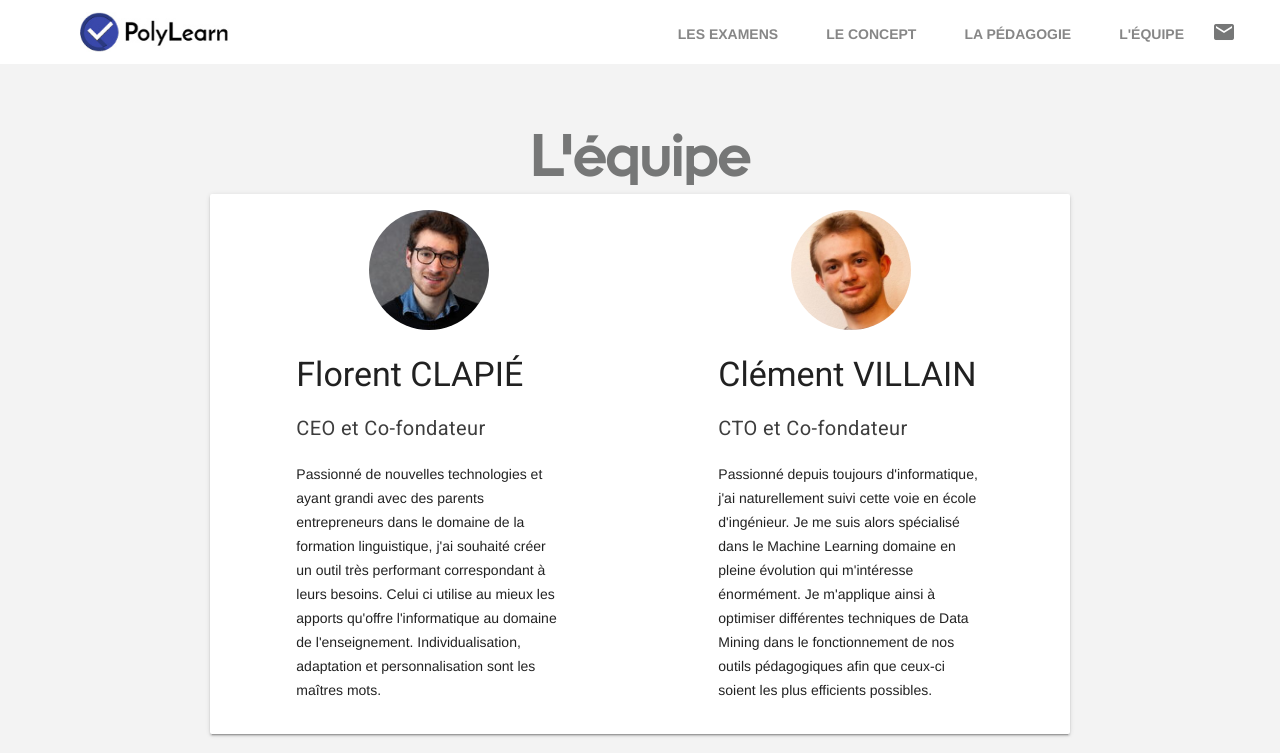
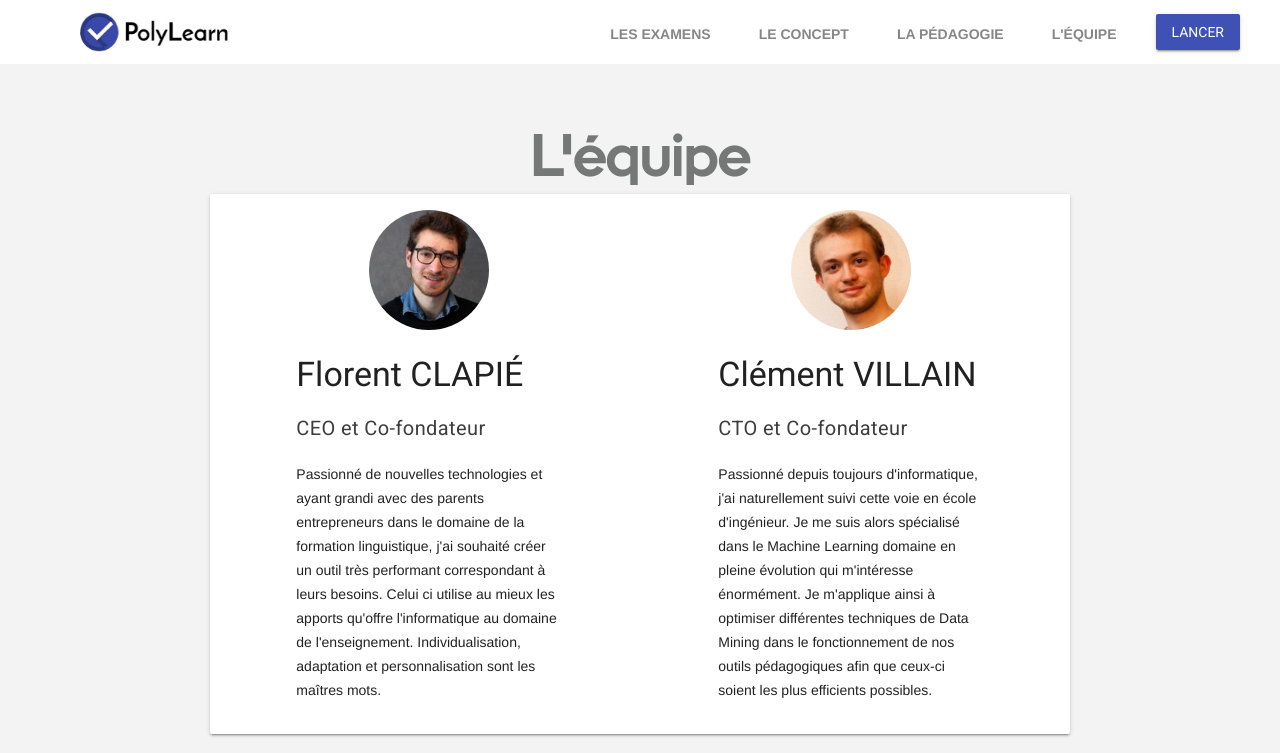
Before and after one commit to PolyLearn/portal, a Python web app: template templates/about.html in a window 1280 px wide. Shown: the top 753 px of the page. Run offline with Jinja, Linux system fonts and the light colour scheme; the template is opened without the code that fills it: most values are stand-ins (such as "Sample title", 1, 10 or a date in 2020); some libraries are stand-ins or nearby versions.

Commit message:
add button in header

```diff
--- a/static/styles.css
+++ b/static/styles.css
@@ -36,6 +36,10 @@ a {
 
 h1 {
   margin-top: 0px;
+}
+
+#run-app {
+  margin-left: 15px;
 }
 
 ::-moz-selection {
--- a/templates/footer.html
+++ b/templates/footer.html
@@ -55,7 +55,7 @@
         <li><a href="{{url_for('concept')}}">Concept</a></li>
         <li><a href="{{url_for('pedagogie')}}">Pédagogie</a></li>
         <li><a href="{{url_for('about')}}">L'équipe</a></li>
-        <li><a href="{{url_for('about')}}">Contact</a></li>
+        <li><a href="{{url_for('contact')}}">Contact</a></li>
       </ul>
     </div>
 
--- a/templates/header.html
+++ b/templates/header.html
@@ -16,12 +16,17 @@
         <a class="mdl-navigation__link mdl-typography--text-uppercase {% if request.endpoint == 'concept' %} is_active {%endif%}" href="{{ url_for('concept')}}">Le concept</a>
         <a class="mdl-navigation__link mdl-typography--text-uppercase {% if request.endpoint == 'pedagogie' %} is_active {%endif%}" href="{{url_for('pedagogie')}}">La pédagogie</a>
         <a class="mdl-navigation__link mdl-typography--text-uppercase {% if request.endpoint == 'about' %} is_active {%endif%}" href="{{url_for('about')}}">L'équipe</a>
-        <a class=" mdl-typography--text-uppercase" href="{{url_for('contact')}}">
-          <label class="mdl-button mdl-button--icon" for="search-field">
-            <i class="material-icons">email</i>
-          </label>
-        </a>
+        <button id="run-app" class="mdl-button mdl-js-button mdl-button--raised mdl-button--colored" href="#">
+          Lancer
+        </button>
       </nav>
+    </div>
+
+    <div class="mdl-menu mdl-menu--bottom-right mdl-js-menu mdl-js-ripple-effect"
+    for="run-app">
+      <a class="mdl-menu__item" href="{{ app_url('toeic') }}">TOEIC</a>
+      <a class="mdl-menu__item" href="{{ url_for('products')}}">BULATS</a>
+      <a class="mdl-menu__item" href="{{ url_for('products')}}">Code de la Route</a>
     </div>
 
     <a href="/">
```
